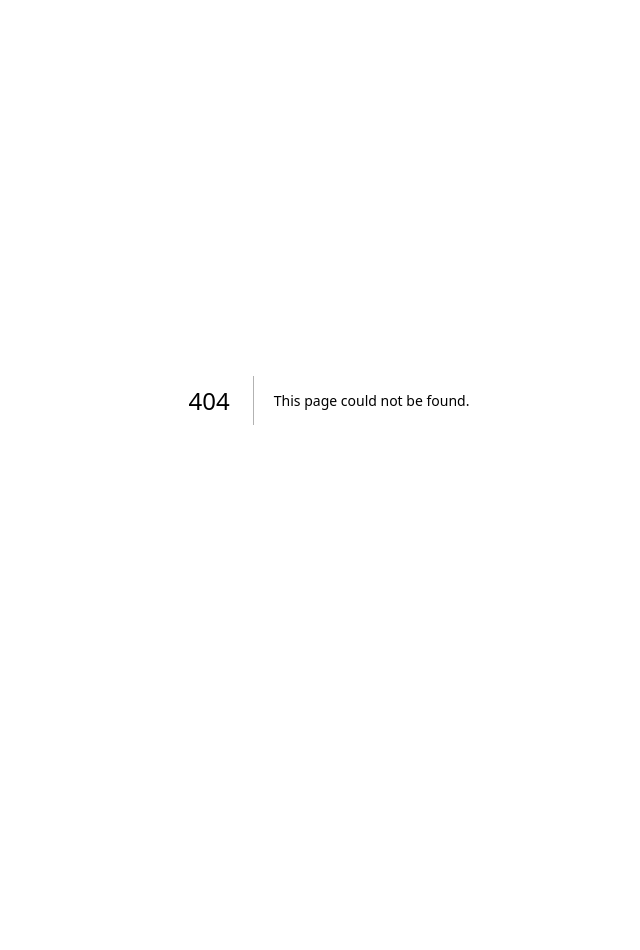
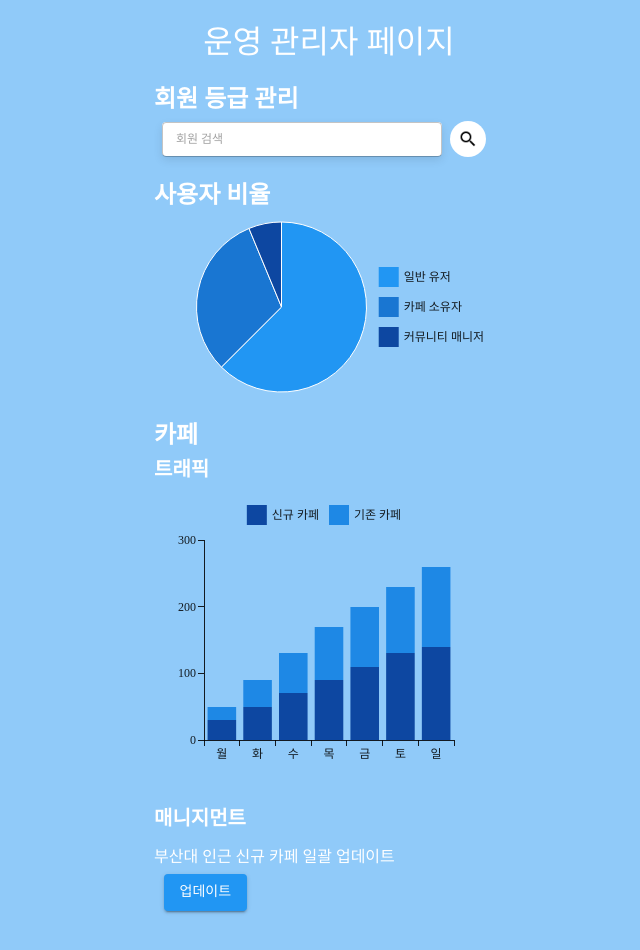
Before and after one commit to ZoJim/Boogakcong-FE, a Next.js app: page /opmanager in a window 1280 px wide. Before the commit this address had no page. Shown: the top 950 px of the page, without its empty margins (311-951 px from the left). Before the commit the page ends 800 px from the top, so only its background shows below. Built offline with nearby package versions, Linux system fonts and the light colour scheme; a web font is replaced by a local one.

Commit message:
운영 관리자 콘솔

```diff
--- /dev/null
+++ b/src/app/opmanager/page.tsx
@@ -0,0 +1,169 @@
+'use client';
+
+import React from 'react';
+import { Box, Typography, TextField, Button, IconButton } from '@mui/material';
+import { blue, grey } from '@mui/material/colors';
+import { PieChart, BarChart, LineChart } from '@mui/x-charts';
+
+const Page = () => {
+  // BarChart & LineChart 트래픽 데이터
+  const pData = [30, 50, 70, 90, 110, 130, 140]; // 신규 카페 & 게시글
+  const uData = [20, 40, 60, 80, 90, 100, 120]; // 신규 카페 & 후기글
+  const xLabels = ['월', '화', '수', '목', '금' ,'토', '일']; // X축 레이블
+
+  // 승인 처리 함수
+  const handleApprove = (id: string) => {
+    console.log(`등록 요청 승인: ${id}`);
+    alert(`등록 요청이 승인되었습니다. (ID: ${id})`);
+  };
+
+  return (
+    <Box
+      sx={{
+        display: 'flex',
+        flexDirection: 'column',
+        alignItems: 'center',
+        justifyContent: 'flex-start',
+        bgcolor: blue[200],
+        p: 3,
+      }}
+    >
+      {/* 제목 */}
+      <Typography
+        variant="h1"
+        sx={{
+          color: 'white',
+          fontSize: 32,
+          mb: 3,
+        }}
+      >
+        운영 관리자 페이지
+      </Typography>
+
+      {/* 컨텐츠 섹션 */}
+      <Box>
+        {/* 회원 등급 관리 */}
+        <Typography variant="h3" sx={{ fontSize: 24, fontWeight: 'bold', mb: 1, color: 'white' }}>
+          회원 등급 관리
+        </Typography>
+        <Box sx={{ flex: 1, p: 0, mb: 2 }}>
+          {/* 텍스트필드와 검색 버튼 */}
+          <Box sx={{ display: 'flex', alignItems: 'center', mb: 2 }}>
+            <TextField
+              placeholder="회원 검색"
+              variant="outlined"
+              size="small"
+              sx={{
+                width: 280,
+                height: 34,
+                marginLeft: 1,
+                bgcolor: 'white',
+                borderRadius: 1,
+                boxShadow: '0 4px 10px rgba(0, 0, 0, 0.1)',
+              }}
+            />
+            <IconButton
+              sx={{
+                marginLeft: 1,
+                bgcolor: 'white',
+                padding: 1,
+                borderRadius: '50%',
+                '&:hover': { bgcolor: grey[300] },
+              }}
+            >
+              <img
+                src="/images/search.png"
+                alt="검색"
+                style={{ width: 20, height: 20 }}
+              />
+            </IconButton>
+          </Box>
+
+          {/* 사용자 비율 차트 */}
+          <Typography variant="h3" sx={{ fontSize: 24, fontWeight: 'bold', mt:3, mb: 1, color: 'white' }}>
+            사용자 비율
+          </Typography>
+          <PieChart
+            series={[
+              {
+                data: [
+                  { id: 0, value: 100, color: blue[500], label: '일반 유저' },
+                  { id: 1, value: 50, color: blue[700], label: '카페 소유자' },
+                  { id: 2, value: 10, color: blue[900], label: '커뮤니티 매니저' },
+                ],
+              },
+            ]}
+            width={350}
+            height={180}
+          />
+        </Box>
+
+        {/* 카페 트래픽 차트 */}
+        <Typography variant="h3" sx={{ fontSize: 24, fontWeight: 'bold', mt: 3, mb: 1, color: 'white' }}>
+          카페
+        </Typography>
+        <Typography variant="h4" sx={{ fontSize: 20, fontWeight: 'bold', mb: 1, color: 'white' }}>
+          트래픽
+        </Typography>
+        <BarChart
+          width={350}
+          height={300}
+          series={[
+            { data: pData, label: '신규 카페', color: '#0D47A1', id: 'pvId', stack: 'total' },
+            { data: uData, label: '기존 카페', color: '#1E88E5', id: 'uvId', stack: 'total' },
+          ]}
+          xAxis={[{ data: xLabels, scaleType: 'band' }]}
+        />
+
+        {/* 카페 매니지먼트 */}
+        <Typography variant="h4" sx={{ fontSize: 20, fontWeight: 'bold', mt:2, mb: 1, color: 'white' }}>
+          매니지먼트
+        </Typography>
+
+        <Typography variant="h4" sx={{ fontSize: 16, mt:2, mb: 1, color: 'white' }}>
+          부산대 인근 신규 카페 일괄 업데이트
+        </Typography>
+
+        <Button
+        variant="contained"
+        sx={{
+          marginLeft: 1.2,
+          bgcolor: blue[500], // 버튼 배경색
+          color: 'white', // 버튼 텍스트 색상
+          fontSize: 14,
+          '&:hover': {
+            bgcolor: blue[700], // 호버 상태 배경색
+          },
+        }}
+        > 업데이트
+        </Button>
+
+
+        {/* 포스팅 트래픽 차트 */}
+        <Typography variant="h3" sx={{ fontSize: 24, fontWeight: 'bold', mt: 5, mb: 1, color: 'white' }}>
+          포스팅
+        </Typography>
+        <Typography variant="h4" sx={{ fontSize: 20, fontWeight: 'bold', mb: 1, color: 'white' }}>
+          트래픽
+        </Typography>
+
+        <LineChart
+          width={350}
+          height={300}
+          sx={{ mb: 3 }}
+          series={[
+            { data: pData, color: '#0D47A1', label: '게시글' },
+            { data: uData, color: '#1E88E5', label: '후기글' },
+          ]}
+          xAxis={[{ scaleType: 'point', data: xLabels }]}
+        />
+
+
+
+
+      </Box>
+    </Box>
+  );
+};
+
+export default Page;
```
